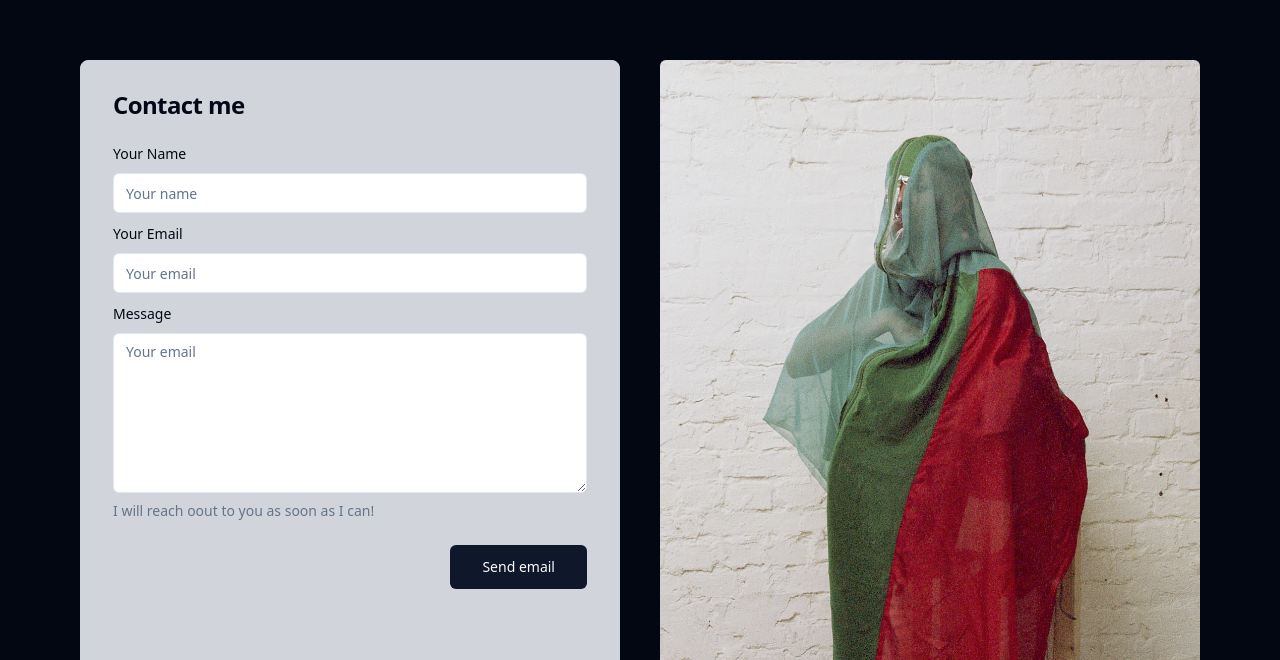
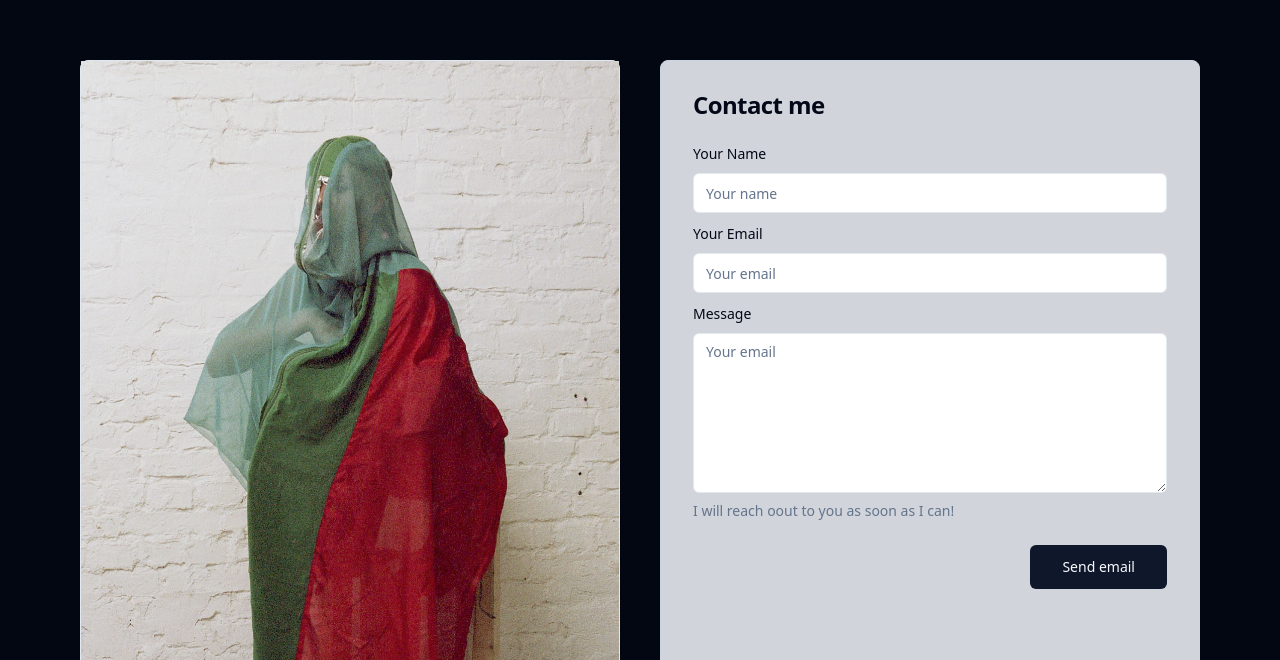
Before and after one commit to mihhauk/alex-portfolio, a React (Vite) app: page / in a window 1280 px wide. Shown: the part 3220-3880 px from the top of the page. Built offline with nearby package versions, Linux system fonts and the light colour scheme.

Commit message:
Wrap image in card [\#]

```diff
--- a/src/App.tsx
+++ b/src/App.tsx
@@ -8,6 +8,7 @@ import { Section } from './Section';
 import throttle from 'lodash/throttle';
 import Menu from './Menu';
 import { ContactForm } from './ContactForm';
+import { Card } from './components/ui/card';
 
 function App() {
   const headerRef = useRef(null);
@@ -87,16 +88,16 @@ function App() {
       <Section title="section-1" color="via-red-950"></Section>
       <Section invert title="section-2" color="via-amber-950"></Section>
       <Section title="section-3" color="via-red-950"></Section>
-      <div className="grid grid-cols-2 auto-rows-min gap-10 p-20 h-1/2">
-        <ContactForm />
-        <div className="max-h-min">
+      <div className="grid lg:grid-cols-2 auto-rows-min gap-10 p-20 h-1/2">
+        <Card>
           <img
             src={portrait}
             alt="portrait"
             ref={headerRef}
-            className={clx('h-full w-full object-contain rounded-md')}
+            className={clx('h-full w-full')}
           ></img>
-        </div>
+        </Card>
+        <ContactForm />
       </div>
 
       <footer className="flex">FOOTER</footer>
```
